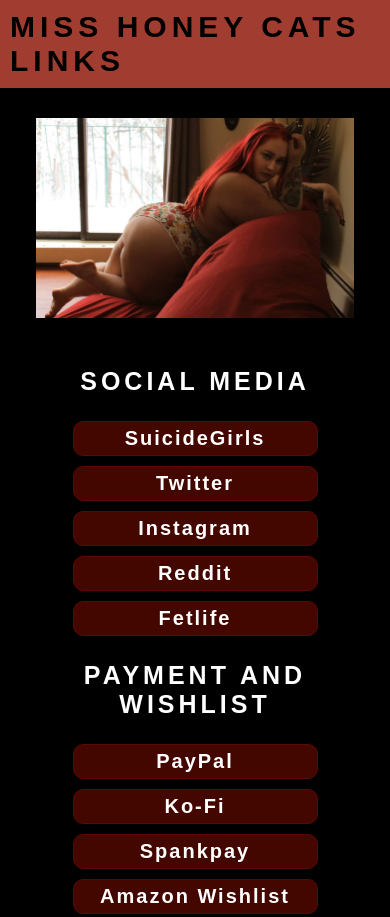
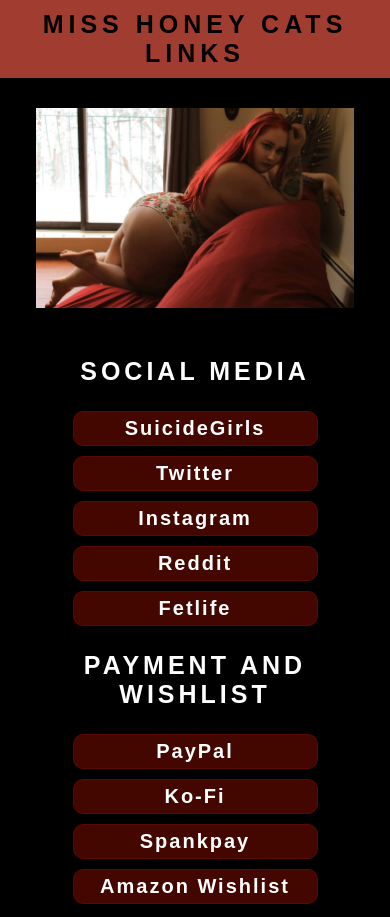
Before and after one commit to Marykathriner/Honeycat, a plain HTML site: page index.html in a window 390 px wide. Shown: the top 917 px of the page. Drawn offline with Linux system fonts and the light colour scheme; a web font is replaced by a local one.

Commit message:
Fixed header mobile view

```diff
--- a/css/style.css
+++ b/css/style.css
@@ -113,7 +113,10 @@
 
 @media all and (max-width: 800px) {
 
-
+ .title{
+ 	text-align: center;
+ 	font-size: 25px;
+ }
  li {
 	text-decoration: none;
     background-color: #440700;
```
